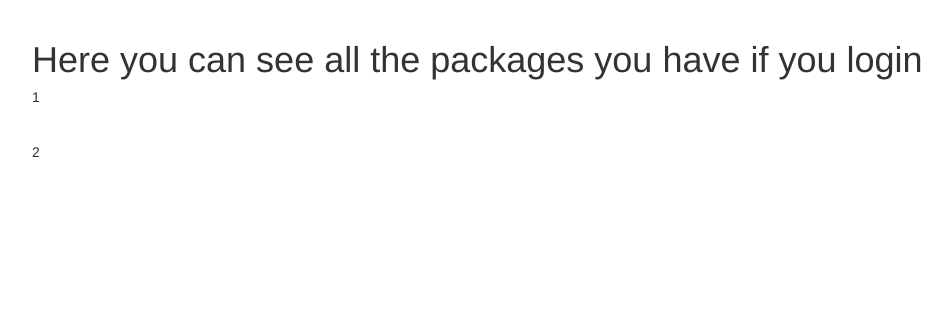
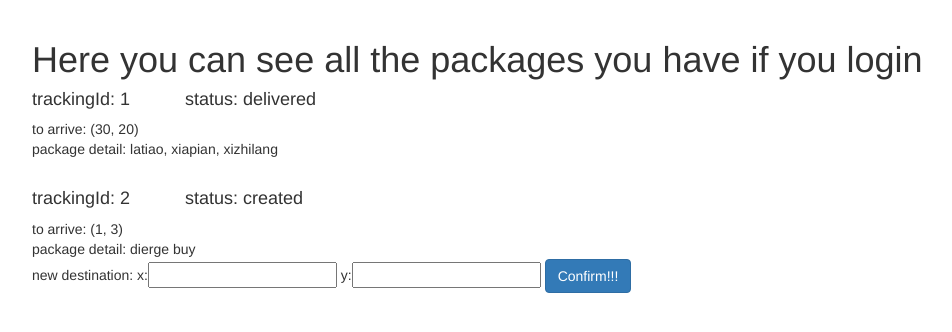
Before and after one commit to FV215b/ups, a Django app: page /user_info/ in a window 1280 px wide. Shown: the part 52-384 px from the top of the page, without its empty margins (38-990 px from the left). Run offline with Django 3.2, Linux system fonts and the light colour scheme; a user stored in the database is signed in; data comes from the database, SQL or seed files in the repository; both versions use the stored data as it was after the commit; some libraries are stand-ins or nearby versions.

Commit message:
add change des

```diff
--- a/apps/templates/apps/user_info.html
+++ b/apps/templates/apps/user_info.html
@@ -6,7 +6,16 @@
 {% else %}
 {% endif %}
 {% for package in packages%}
-<h5>{{package.id}}</h5>
+<h4>trackingId: {{package.id}}     &nbsp&nbsp&nbsp&nbsp&nbsp&nbsp&nbsp&nbsp&nbsp  status: {{package.strStatus}}</h4>
+to arrive: ({{package.to_x}}, {{package.to_y}}) <br/>
+package detail: {{package.items_detail}}<br/>
+{% if package.status < 3 %}
+<form method="POST" action="{% url 'apps:change_destination' package.id%}">
+    {% csrf_token %}
+    new destination:
+    x:<input type="text" name="new_destination_x"/> y:<input type="text" name="new_destination_y"/> <input class="btn btn-primary" type="submit" value="Confirm!!!"/>
+</form>
+{% endif %}
 <br/>
 {% endfor %}
 {% endblock %}
--- a/apps/urls.py
+++ b/apps/urls.py
@@ -6,4 +6,5 @@ urlpatterns = [
     url(r'^all_list/', views.home, name='home'),
     url(r'^tracking_detail/(?P<key>[0-9]+)', views.tracking_detail, name='tracking_detail'),
     url(r'^user_info/', views.user_info, name='user_info'),
+    url(r'^change_destination/(?P<id>[0-9]+)', views.change_destination, name='change_destination'),
 ]
--- a/apps/views.py
+++ b/apps/views.py
@@ -62,3 +62,31 @@ def user_info(request):
         user_packages.append(user_package)
     print(user_packages)
     return render(request, "apps/user_info.html", {"packages":user_packages})
+
+@login_required
+def change_destination(request, id):
+    tracking = Tracking.objects.get(id=id)
+    if request.method == "POST":
+        if "new_destination_x" in request.POST:
+            new_destination_x = request.POST["new_destination_x"]
+            if not is_valid_number(new_destination_x):
+                return redirect("user_info")
+            else:
+                tracking.to_x = int(new_destination_x)
+        if "new_destination_y" in request.POST:
+            new_destination_y = request.POST["new_destination_y"]
+            if not is_valid_number(new_destination_y):
+                return redirect("user_info")
+            else:
+                tracking.to_y = int(new_destination_y)
+        tracking.save()
+    return redirect("user_info")
+
+def is_valid_number(value):
+    if value == "NaN":
+        return False
+    try:
+        int(value)
+        return int(value) >= 0
+    except ValueError:
+        return False
```
Also changed, not shown: db.sqlite3, 2 other files.
